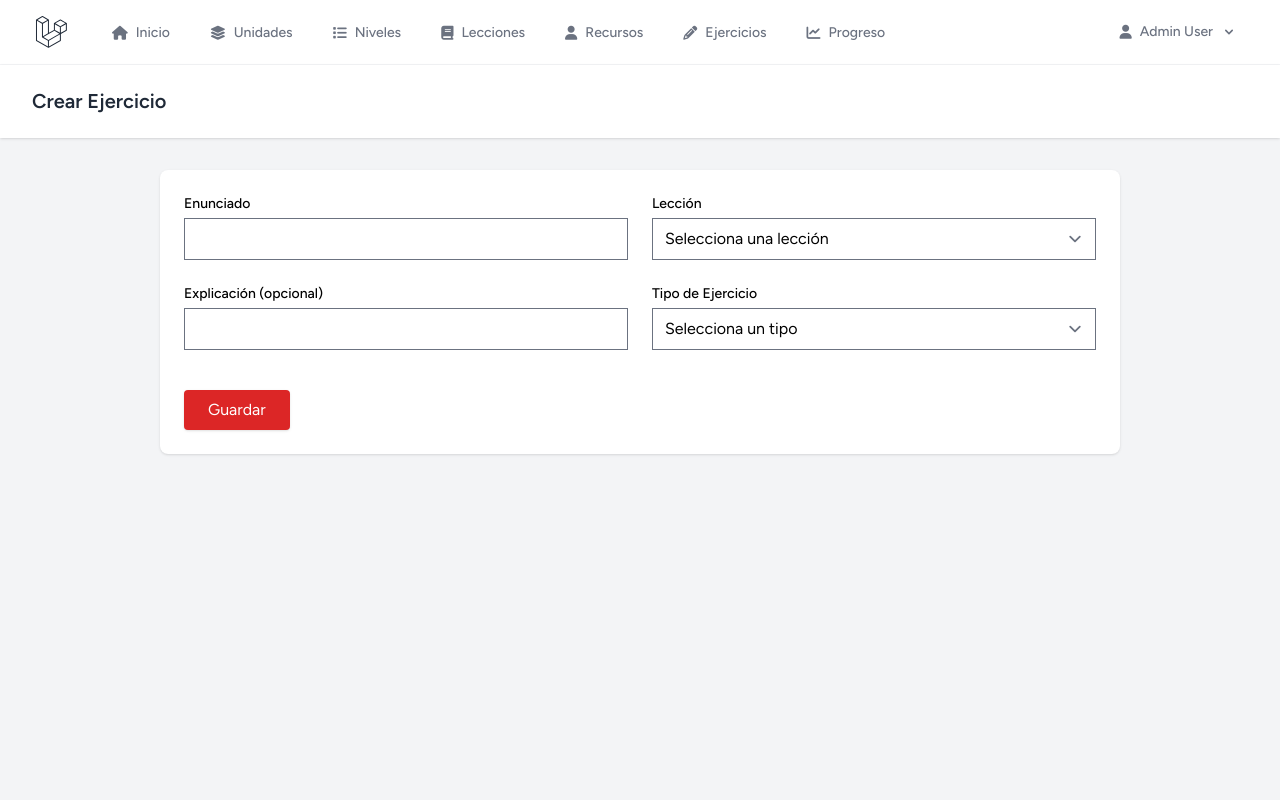
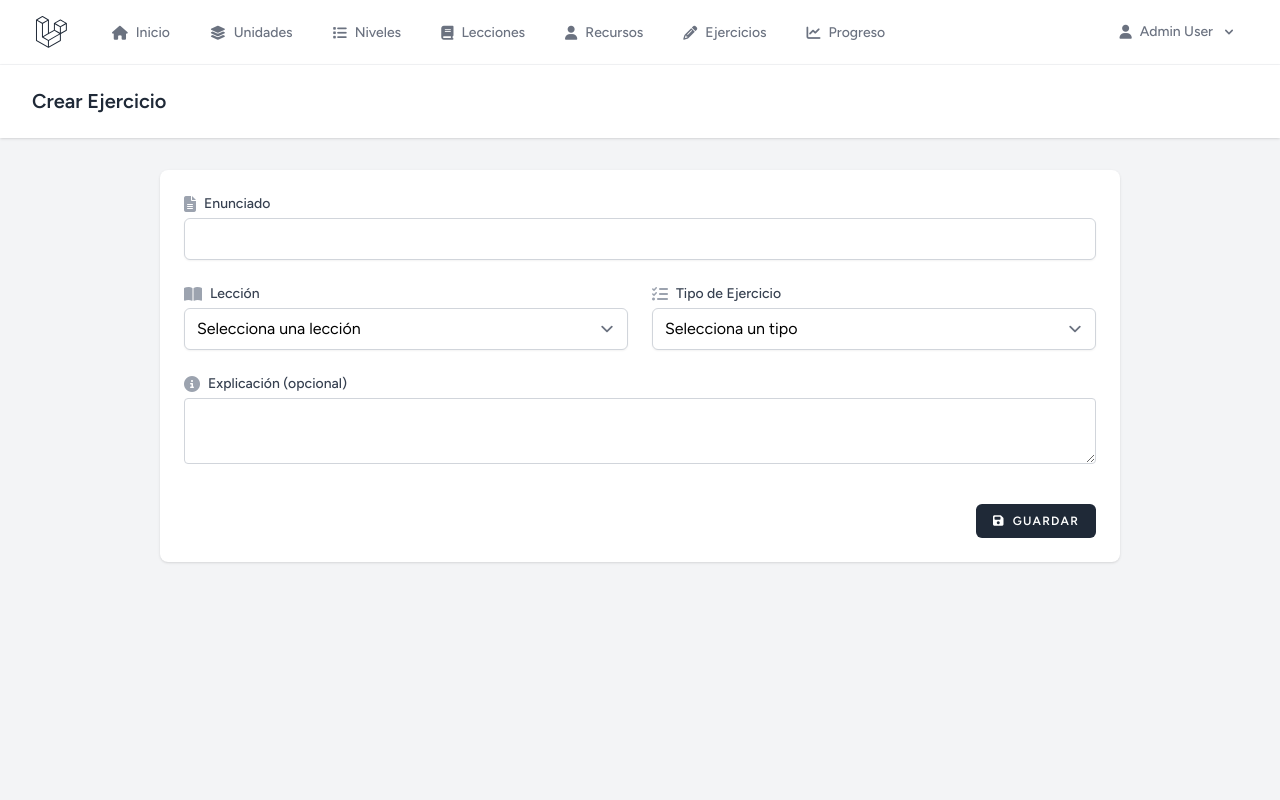
Before and after one commit to StevenU21/learning-english, a Laravel app: page /exercises/create in a window 1280 px wide. Run offline with Laravel 12, Linux system fonts and the light colour scheme; the visitor is signed in with stand-in values (Sample User, id 1); data comes from the database, SQL or seed files in the repository; style sheets or scripts are compiled from the project's sources; some libraries are stand-ins or nearby versions.

Commit message:
feat: Enhance UI components for exercise forms with improved styling and error handling

```diff
--- a/resources/js/Pages/Admin/Exercises/ExerciseForm.vue
+++ b/resources/js/Pages/Admin/Exercises/ExerciseForm.vue
@@ -8,6 +8,11 @@ import OrderElementsFields from './components/OrderElementsFields.vue';
 import CompleteSpacesFields from './components/CompleteSpacesFields.vue';
 import MatchDefinitionsFields from './components/MatchDefinitionsFields.vue';
 import CompleteDialogFields from './components/CompleteDialogFields.vue';
+import InputLabel from '@/Components/InputLabel.vue';
+import TextInput from '@/Components/TextInput.vue';
+import TextArea from '@/Components/TextArea.vue';
+import InputError from '@/Components/InputError.vue';
+import PrimaryButton from '@/Components/PrimaryButton.vue';
 
 const props = defineProps({
     form: { type: Object, required: true },
@@ -51,47 +56,69 @@ const componentMap = computed(() => {
 </script>
 
 <template>
-    <form @submit.prevent="onSubmit" class="space-y-6">
-        <div class="grid gap-6 md:grid-cols-2">
-            <div class="flex flex-col space-y-1">
-                <label class="text-sm font-medium">Enunciado</label>
-                <input v-model="form.prompt" type="text" class="input input-bordered w-full" />
-                <p v-if="errors.prompt" class="text-xs text-red-500">{{ errors.prompt }}</p>
+    <form @submit.prevent="onSubmit" class="space-y-8">
+        <!-- Campos básicos -->
+        <div class="grid grid-cols-2 gap-6">
+            <div class="md:col-span-2">
+                <div class="flex items-center gap-2 text-gray-300">
+                    <i class="fa-solid fa-file-lines text-gray-400"></i>
+                    <InputLabel for="prompt" value="Enunciado" />
+                </div>
+                <TextInput id="prompt" v-model="form.prompt" type="text" class="mt-1 block w-full" />
+                <InputError :message="errors.prompt" class="mt-2" />
             </div>
 
-            <div class="flex flex-col space-y-1">
-                <label class="text-sm font-medium">Lección</label>
-                <select v-model="form.lesson_id" class="input input-bordered w-full">
+            <div>
+                <div class="flex items-center gap-2 text-gray-300">
+                    <i class="fa-solid fa-book-open text-gray-400"></i>
+                    <InputLabel for="lesson_id" value="Lección" />
+                </div>
+                <select id="lesson_id" v-model="form.lesson_id"
+                    class="mt-1 block w-full rounded-md border-gray-300 shadow-sm focus:border-indigo-500 focus:ring-indigo-500 dark:border-gray-700 dark:bg-gray-900 dark:text-gray-300">
                     <option value="">Selecciona una lección</option>
                     <option v-for="lesson in lessons" :key="lesson.id" :value="lesson.id">{{ lesson.name }}</option>
                 </select>
-                <p v-if="errors.lesson_id" class="text-xs text-red-500">{{ errors.lesson_id }}</p>
+                <InputError :message="errors.lesson_id" class="mt-2" />
             </div>
 
-            <div class="flex flex-col space-y-1">
-                <label class="text-sm font-medium">Explicación (opcional)</label>
-                <input v-model="form.explanation" type="text" class="input input-bordered w-full" />
-                <p v-if="errors.explanation" class="text-xs text-red-500">{{ errors.explanation }}</p>
-            </div>
-
-            <div class="flex flex-col space-y-1">
-                <label class="text-sm font-medium">Tipo de Ejercicio</label>
-                <select v-model="form.exercise_type_id" class="input input-bordered w-full">
+            <div>
+                <div class="flex items-center gap-2 text-gray-300">
+                    <i class="fa-solid fa-list-check text-gray-400"></i>
+                    <InputLabel for="exercise_type_id" value="Tipo de Ejercicio" />
+                </div>
+                <select id="exercise_type_id" v-model="form.exercise_type_id"
+                    class="mt-1 block w-full rounded-md border-gray-300 shadow-sm focus:border-indigo-500 focus:ring-indigo-500 dark:border-gray-700 dark:bg-gray-900 dark:text-gray-300">
                     <option value="">Selecciona un tipo</option>
                     <option v-for="type in types" :key="type.id" :value="type.id">{{ type.name }}</option>
                 </select>
-                <p v-if="errors.exercise_type_id" class="text-xs text-red-500">{{ errors.exercise_type_id }}</p>
+                <InputError :message="errors.exercise_type_id" class="mt-2" />
+            </div>
+            <div class="md:col-span-2">
+                <div class="flex items-center gap-2 text-gray-300">
+                    <i class="fa-solid fa-info-circle text-gray-400"></i>
+                    <InputLabel for="explanation" value="Explicación (opcional)" />
+                </div>
+                <TextArea id="explanation" v-model="form.explanation" rows="2" class="mt-1 block w-full" />
+                <InputError :message="errors.explanation" class="mt-2" />
             </div>
         </div>
 
-        <div v-if="componentMap" class="border rounded p-4 bg-gray-50 dark:bg-gray-700/30">
+        <!-- Campos dinámicos por tipo -->
+        <div v-if="componentMap"
+            class="rounded-md border border-gray-200 dark:border-gray-700 bg-white dark:bg-gray-800 p-6">
+            <h3 class="text-sm font-semibold text-gray-700 dark:text-gray-300 mb-4 flex items-center gap-2">
+                <i class="fa-solid fa-layer-group text-gray-400"></i>
+                Configuración específica
+            </h3>
             <component :is="componentMap" :form="form" :errors="errors" />
         </div>
 
-        <div class="pt-4">
-            <button type="submit" class="px-6 py-2 bg-red-600 hover:bg-red-700 text-white rounded shadow">
+        <!-- Acciones -->
+        <div class="flex justify-end gap-3 pt-2">
+            <PrimaryButton type="submit" :disabled="form.processing" class="flex items-center gap-2">
+                <i class="fa-solid fa-save"></i>
                 {{ isEdit ? 'Actualizar' : 'Guardar' }}
-            </button>
+            </PrimaryButton>
         </div>
     </form>
 </template>
--- a/resources/js/Pages/Admin/Exercises/components/CompleteDialogFields.vue
+++ b/resources/js/Pages/Admin/Exercises/components/CompleteDialogFields.vue
@@ -21,28 +21,35 @@ function removeSolutionLine(idx) {
 }
 </script>
 <template>
-    <div class="space-y-4">
-        <h3 class="font-semibold text-sm">Frases disponibles</h3>
-        <div class="space-y-2">
-            <div v-for="(phrase, idx) in form.options" :key="idx" class="flex items-center space-x-2">
-                <input v-model="form.options[idx]" type="text" class="input input-sm flex-1" placeholder="Frase" />
-                <button type="button" @click="removePhrase(idx)" class="text-xs text-red-500">Quitar</button>
+  <div class="space-y-6">
+    <div class="flex items-center gap-2 text-gray-300 text-sm font-semibold">
+      <i class="fa-solid fa-comments text-gray-400"></i>
+      Frases disponibles
     </div>
-            <button type="button" @click="addPhrase"
-                class="px-3 py-1 bg-gray-200 dark:bg-gray-600 rounded text-xs">Agregar frase</button>
+    <div class="space-y-3">
+      <div v-for="(phrase, idx) in form.options" :key="idx" class="flex items-center gap-3">
+        <input v-model="form.options[idx]" type="text" class="flex-1 rounded-md border-gray-300 shadow-sm focus:border-indigo-500 focus:ring-indigo-500 dark:border-gray-700 dark:bg-gray-900 dark:text-gray-300" placeholder="Frase" />
+        <button type="button" @click="removePhrase(idx)" class="text-xs text-red-400 hover:text-red-300">Quitar</button>
+      </div>
+      <button type="button" @click="addPhrase" class="px-3 py-1.5 text-xs rounded-md bg-gray-200 text-gray-700 hover:bg-gray-300 dark:bg-gray-700 dark:text-gray-200 dark:hover:bg-gray-600">
+        <i class="fa-solid fa-plus mr-1"></i> Agregar frase
+      </button>
     </div>
 
-        <h3 class="font-semibold text-sm pt-2">Solución (orden correcto)</h3>
-        <div class="space-y-2">
-            <div v-for="(s, idx) in form.solution" :key="idx" class="flex items-center space-x-2">
-                <input v-model="form.solution[idx]" type="text" class="input input-sm flex-1"
-                    placeholder="Frase correcta" />
-                <button type="button" @click="removeSolutionLine(idx)" class="text-xs text-red-500">Quitar</button>
+    <div class="flex items-center gap-2 text-gray-300 text-sm font-semibold pt-2">
+      <i class="fa-solid fa-clipboard-check text-gray-400"></i>
+      Solución (orden correcto)
     </div>
-            <button type="button" @click="addSolutionLine"
-                class="px-3 py-1 bg-gray-200 dark:bg-gray-600 rounded text-xs">Agregar línea solución</button>
+    <div class="space-y-3">
+      <div v-for="(s, idx) in form.solution" :key="idx" class="flex items-center gap-3">
+        <input v-model="form.solution[idx]" type="text" class="flex-1 rounded-md border-gray-300 shadow-sm focus:border-indigo-500 focus:ring-indigo-500 dark:border-gray-700 dark:bg-gray-900 dark:text-gray-300" placeholder="Frase correcta" />
+        <button type="button" @click="removeSolutionLine(idx)" class="text-xs text-red-400 hover:text-red-300">Quitar</button>
       </div>
-        <p v-if="errors.options" class="text-xs text-red-500">{{ errors.options }}</p>
-        <p v-if="errors.solution" class="text-xs text-red-500">{{ errors.solution }}</p>
+      <button type="button" @click="addSolutionLine" class="px-3 py-1.5 text-xs rounded-md bg-gray-200 text-gray-700 hover:bg-gray-300 dark:bg-gray-700 dark:text-gray-200 dark:hover:bg-gray-600">
+        <i class="fa-solid fa-plus mr-1"></i> Agregar línea solución
+      </button>
+    </div>
+    <p v-if="errors.options" class="text-xs text-red-400">{{ errors.options }}</p>
+    <p v-if="errors.solution" class="text-xs text-red-400">{{ errors.solution }}</p>
   </div>
 </template>
--- a/resources/js/Pages/Admin/Exercises/components/CompleteSpacesFields.vue
+++ b/resources/js/Pages/Admin/Exercises/components/CompleteSpacesFields.vue
@@ -1,14 +1,17 @@
 <script setup>
 const props = defineProps({
-    form: { type: Object, required: true },
-    errors: { type: Object, default: () => ({}) }
+  form: { type: Object, required: true },
+  errors: { type: Object, default: () => ({}) }
 });
 if (!Array.isArray(props.form.solution)) props.form.solution = [];
 </script>
 <template>
-    <div class="space-y-2">
-        <h3 class="font-semibold text-sm">Solución</h3>
-        <input v-model="form.solution[0]" type="text" class="input w-full" placeholder="Ingresa la solución" />
-        <p v-if="errors.solution" class="text-xs text-red-500">{{ errors.solution }}</p>
+  <div class="space-y-3">
+    <div class="flex items-center gap-2 text-gray-300 text-sm font-semibold">
+      <i class="fa-solid fa-pen text-gray-400"></i>
+      Solución
     </div>
+    <input v-model="form.solution[0]" type="text" class="w-full rounded-md border-gray-300 shadow-sm focus:border-indigo-500 focus:ring-indigo-500 dark:border-gray-700 dark:bg-gray-900 dark:text-gray-300" placeholder="Ingresa la solución" />
+    <p v-if="errors.solution" class="text-xs text-red-400">{{ errors.solution }}</p>
+  </div>
 </template>
--- a/resources/js/Pages/Admin/Exercises/components/MatchColumnsFields.vue
+++ b/resources/js/Pages/Admin/Exercises/components/MatchColumnsFields.vue
@@ -15,19 +15,23 @@ function removePair(idx) {
 }
 </script>
 <template>
-    <div class="space-y-4">
-        <h3 class="font-semibold text-sm">Pares a relacionar</h3>
+  <div class="space-y-5">
+    <div class="flex items-center gap-2 text-gray-300 text-sm font-semibold">
+      <i class="fa-solid fa-link text-gray-400"></i>
+      Pares a relacionar
+    </div>
     <div class="space-y-3">
-            <div v-for="(pair, idx) in form.options" :key="idx" class="grid grid-cols-2 gap-2 items-center">
-                <input v-model="pair.left" type="text" placeholder="Columna A" class="input input-sm" />
-                <div class="flex space-x-2 items-center">
-                    <input v-model="pair.right" type="text" placeholder="Columna B" class="input input-sm flex-1" />
-                    <button type="button" @click="removePair(idx)" class="text-xs text-red-500">Quitar</button>
+      <div v-for="(pair, idx) in form.options" :key="idx" class="grid grid-cols-2 gap-3 items-center">
+        <input v-model="pair.left" type="text" placeholder="Columna A" class="rounded-md border-gray-300 shadow-sm focus:border-indigo-500 focus:ring-indigo-500 dark:border-gray-700 dark:bg-gray-900 dark:text-gray-300" />
+        <div class="flex items-center gap-2">
+          <input v-model="pair.right" type="text" placeholder="Columna B" class="flex-1 rounded-md border-gray-300 shadow-sm focus:border-indigo-500 focus:ring-indigo-500 dark:border-gray-700 dark:bg-gray-900 dark:text-gray-300" />
+          <button type="button" @click="removePair(idx)" class="text-xs text-red-400 hover:text-red-300">Quitar</button>
         </div>
       </div>
     </div>
-        <button type="button" @click="addPair" class="px-3 py-1 bg-gray-200 dark:bg-gray-600 rounded text-xs">Agregar
-            par</button>
-        <p v-if="errors.options" class="text-xs text-red-500">{{ errors.options }}</p>
+    <button type="button" @click="addPair" class="px-3 py-1.5 text-xs rounded-md bg-gray-200 text-gray-700 hover:bg-gray-300 dark:bg-gray-700 dark:text-gray-200 dark:hover:bg-gray-600">
+      <i class="fa-solid fa-plus mr-1"></i> Agregar par
+    </button>
+    <p v-if="errors.options" class="text-xs text-red-400">{{ errors.options }}</p>
   </div>
 </template>
--- a/resources/js/Pages/Admin/Exercises/components/MatchDefinitionsFields.vue
+++ b/resources/js/Pages/Admin/Exercises/components/MatchDefinitionsFields.vue
@@ -15,20 +15,23 @@ function removePair(idx) {
 }
 </script>
 <template>
-    <div class="space-y-4">
-        <h3 class="font-semibold text-sm">Conceptos y Definiciones</h3>
+  <div class="space-y-5">
+    <div class="flex items-center gap-2 text-gray-300 text-sm font-semibold">
+      <i class="fa-solid fa-shuffle text-gray-400"></i>
+      Conceptos y Definiciones
+    </div>
     <div class="space-y-3">
-            <div v-for="(pair, idx) in form.options" :key="idx" class="grid grid-cols-2 gap-2 items-center">
-                <input v-model="pair.concepto" type="text" placeholder="Concepto" class="input input-sm" />
-                <div class="flex space-x-2 items-center">
-                    <input v-model="pair.definicion" type="text" placeholder="Definición"
-                        class="input input-sm flex-1" />
-                    <button type="button" @click="removePair(idx)" class="text-xs text-red-500">Quitar</button>
+      <div v-for="(pair, idx) in form.options" :key="idx" class="grid grid-cols-2 gap-3 items-center">
+        <input v-model="pair.concepto" type="text" placeholder="Concepto" class="rounded-md border-gray-300 shadow-sm focus:border-indigo-500 focus:ring-indigo-500 dark:border-gray-700 dark:bg-gray-900 dark:text-gray-300" />
+        <div class="flex items-center gap-2">
+          <input v-model="pair.definicion" type="text" placeholder="Definición" class="flex-1 rounded-md border-gray-300 shadow-sm focus:border-indigo-500 focus:ring-indigo-500 dark:border-gray-700 dark:bg-gray-900 dark:text-gray-300" />
+          <button type="button" @click="removePair(idx)" class="text-xs text-red-400 hover:text-red-300">Quitar</button>
         </div>
       </div>
     </div>
-        <button type="button" @click="addPair" class="px-3 py-1 bg-gray-200 dark:bg-gray-600 rounded text-xs">Agregar
-            par</button>
-        <p v-if="errors.options" class="text-xs text-red-500">{{ errors.options }}</p>
+    <button type="button" @click="addPair" class="px-3 py-1.5 text-xs rounded-md bg-gray-200 text-gray-700 hover:bg-gray-300 dark:bg-gray-700 dark:text-gray-200 dark:hover:bg-gray-600">
+      <i class="fa-solid fa-plus mr-1"></i> Agregar par
+    </button>
+    <p v-if="errors.options" class="text-xs text-red-400">{{ errors.options }}</p>
   </div>
 </template>
--- a/resources/js/Pages/Admin/Exercises/components/MultipleChoiceFields.vue
+++ b/resources/js/Pages/Admin/Exercises/components/MultipleChoiceFields.vue
@@ -1,14 +1,11 @@
 <script setup>
-import { reactive } from 'vue';
-
 const props = defineProps({
   form: { type: Object, required: true },
   errors: { type: Object, default: () => ({}) }
 });
 
-if (!Array.isArray(props.form.options)) {
-    props.form.options = [];
-}
+if (!Array.isArray(props.form.options)) props.form.options = [];
+if (!Array.isArray(props.form.solution)) props.form.solution = [];
 
 function addOption() {
   if (props.form.options.length >= 4) return;
@@ -19,31 +16,36 @@ function removeOption(idx) {
 }
 function toggleSolution(idx) {
   const value = props.form.options[idx];
-    if (!Array.isArray(props.form.solution)) props.form.solution = [];
-    const i = props.form.solution.indexOf(String(value));
-    if (i === -1) props.form.solution.push(String(value)); else props.form.solution.splice(i, 1);
+  const valStr = String(value);
+  const i = props.form.solution.indexOf(valStr);
+  if (i === -1) props.form.solution.push(valStr); else props.form.solution.splice(i, 1);
 }
 function isChecked(opt) {
-    if (!Array.isArray(props.form.solution)) return false;
   return props.form.solution.includes(String(opt));
 }
 </script>
 <template>
-    <div class="space-y-4">
-        <h3 class="font-semibold text-sm">Opciones (máx 4)</h3>
-        <div class="space-y-2">
-            <div v-for="(opt, idx) in form.options" :key="idx" class="flex items-center space-x-2">
-                <input v-model="form.options[idx]" type="text" class="input input-sm flex-1" placeholder="Opción" />
-                <input type="checkbox" :checked="isChecked(opt)" @change="toggleSolution(idx)" class="h-4 w-4" />
-                <button type="button" @click="removeOption(idx)"
-                    class="text-xs text-red-500 hover:underline">Quitar</button>
+  <div class="space-y-5">
+    <div class="flex items-center gap-2 text-gray-300 text-sm font-semibold">
+      <i class="fa-solid fa-list text-gray-400"></i>
+      Opciones (máx 4)
+    </div>
+    <div class="space-y-3">
+      <div v-for="(opt, idx) in form.options" :key="idx" class="flex items-center gap-3">
+        <input v-model="form.options[idx]" type="text" class="flex-1 rounded-md border-gray-300 shadow-sm focus:border-indigo-500 focus:ring-indigo-500 dark:border-gray-700 dark:bg-gray-900 dark:text-gray-300" placeholder="Opción" />
+        <label class="flex items-center gap-1 text-xs text-gray-300">
+          <input type="checkbox" :checked="isChecked(opt)" @change="toggleSolution(idx)" class="h-4 w-4 rounded border-gray-300 text-indigo-600 focus:ring-indigo-500 dark:border-gray-600" />
+          Correcta
+        </label>
+        <button type="button" @click="removeOption(idx)" class="text-xs text-red-400 hover:text-red-300">Quitar</button>
       </div>
     </div>
-        <div class="flex space-x-3">
-            <button type="button" @click="addOption" :disabled="form.options.length >= 4"
-                class="px-3 py-1 bg-gray-200 dark:bg-gray-600 rounded text-xs">Agregar opción</button>
+    <div class="flex gap-3">
+      <button type="button" @click="addOption" :disabled="form.options.length >= 4" class="px-3 py-1.5 text-xs rounded-md bg-gray-200 text-gray-700 hover:bg-gray-300 disabled:opacity-50 dark:bg-gray-700 dark:text-gray-200 dark:hover:bg-gray-600">
+        <i class="fa-solid fa-plus mr-1"></i> Agregar opción
+      </button>
     </div>
-        <p v-if="errors.options" class="text-xs text-red-500">{{ errors.options }}</p>
-        <p v-if="errors.solution" class="text-xs text-red-500">{{ errors.solution }}</p>
+    <p v-if="errors.options" class="text-xs text-red-400">{{ errors.options }}</p>
+    <p v-if="errors.solution" class="text-xs text-red-400">{{ errors.solution }}</p>
   </div>
 </template>
--- a/resources/js/Pages/Admin/Exercises/components/OrderElementsFields.vue
+++ b/resources/js/Pages/Admin/Exercises/components/OrderElementsFields.vue
@@ -14,26 +14,30 @@ function removeElement(idx) {
   props.form.options.splice(idx, 1);
 }
 function setSolutionOrder() {
-    // Solution is a copy of current order
   props.form.solution = [...props.form.options];
 }
 </script>
 <template>
+  <div class="space-y-5">
+    <div class="flex items-center gap-2 text-gray-300 text-sm font-semibold">
+      <i class="fa-solid fa-arrow-down-short-wide text-gray-400"></i>
+      Elementos a ordenar
+    </div>
     <div class="space-y-3">
-        <h3 class="font-semibold text-sm">Elementos a ordenar</h3>
-        <div class="space-y-2">
-            <div v-for="(el, idx) in form.options" :key="idx" class="flex space-x-2 items-center">
-                <input v-model="form.options[idx]" type="text" class="input input-sm flex-1" placeholder="Elemento" />
-                <button type="button" @click="removeElement(idx)" class="text-xs text-red-500">Quitar</button>
+      <div v-for="(el, idx) in form.options" :key="idx" class="flex items-center gap-3">
+        <input v-model="form.options[idx]" type="text" class="flex-1 rounded-md border-gray-300 shadow-sm focus:border-indigo-500 focus:ring-indigo-500 dark:border-gray-700 dark:bg-gray-900 dark:text-gray-300" placeholder="Elemento" />
+        <button type="button" @click="removeElement(idx)" class="text-xs text-red-400 hover:text-red-300">Quitar</button>
       </div>
     </div>
-        <div class="flex space-x-4">
-            <button type="button" @click="addElement"
-                class="px-3 py-1 bg-gray-200 dark:bg-gray-600 rounded text-xs">Agregar</button>
-            <button type="button" @click="setSolutionOrder"
-                class="px-3 py-1 bg-gray-200 dark:bg-gray-600 rounded text-xs">Usar orden actual como solución</button>
+    <div class="flex flex-wrap gap-3">
+      <button type="button" @click="addElement" class="px-3 py-1.5 text-xs rounded-md bg-gray-200 text-gray-700 hover:bg-gray-300 dark:bg-gray-700 dark:text-gray-200 dark:hover:bg-gray-600">
+        <i class="fa-solid fa-plus mr-1"></i> Agregar
+      </button>
+      <button type="button" @click="setSolutionOrder" class="px-3 py-1.5 text-xs rounded-md bg-indigo-600 text-white hover:bg-indigo-500">
+        <i class="fa-solid fa-check mr-1"></i> Usar orden actual como solución
+      </button>
     </div>
-        <p v-if="errors.options" class="text-xs text-red-500">{{ errors.options }}</p>
-        <p v-if="errors.solution" class="text-xs text-red-500">{{ errors.solution }}</p>
+    <p v-if="errors.options" class="text-xs text-red-400">{{ errors.options }}</p>
+    <p v-if="errors.solution" class="text-xs text-red-400">{{ errors.solution }}</p>
   </div>
 </template>
--- a/resources/js/Pages/Admin/Exercises/components/ShortAnswerFields.vue
+++ b/resources/js/Pages/Admin/Exercises/components/ShortAnswerFields.vue
@@ -1,15 +1,17 @@
 <script setup>
 const props = defineProps({
-    form: { type: Object, required: true },
-    errors: { type: Object, default: () => ({}) }
+  form: { type: Object, required: true },
+  errors: { type: Object, default: () => ({}) }
 });
 if (!Array.isArray(props.form.solution)) props.form.solution = [];
 </script>
 <template>
-    <div class="space-y-2">
-        <h3 class="font-semibold text-sm">Respuesta</h3>
-        <textarea v-model="form.solution[0]" rows="3" class="input w-full"
-            placeholder="Ingresa la respuesta"></textarea>
-        <p v-if="errors.solution" class="text-xs text-red-500">{{ errors.solution }}</p>
+  <div class="space-y-3">
+    <div class="flex items-center gap-2 text-gray-300 text-sm font-semibold">
+      <i class="fa-solid fa-comment-dots text-gray-400"></i>
+      Respuesta
     </div>
+    <textarea v-model="form.solution[0]" rows="3" class="w-full rounded-md border-gray-300 shadow-sm focus:border-indigo-500 focus:ring-indigo-500 dark:border-gray-700 dark:bg-gray-900 dark:text-gray-300" placeholder="Ingresa la respuesta"></textarea>
+    <p v-if="errors.solution" class="text-xs text-red-400">{{ errors.solution }}</p>
+  </div>
 </template>
--- a/resources/js/Pages/Admin/Exercises/components/TrueFalseFields.vue
+++ b/resources/js/Pages/Admin/Exercises/components/TrueFalseFields.vue
@@ -1,24 +1,38 @@
 <script setup>
 const props = defineProps({
-    form: { type: Object, required: true },
-    errors: { type: Object, default: () => ({}) }
+  form: { type: Object, required: true },
+  errors: { type: Object, default: () => ({}) }
 });
 
 const options = ['True', 'False'];
 if (!Array.isArray(props.form.solution)) props.form.solution = [];
 
 function select(value) {
-    props.form.solution = [value];
+  props.form.solution = [value];
 }
 </script>
 <template>
-    <div class="space-y-2">
-        <h3 class="font-semibold text-sm">Selecciona la respuesta correcta</h3>
-        <div class="flex space-x-4">
-            <button type="button" v-for="opt in options" :key="opt" @click="select(opt)"
-                :class="['px-4 py-2 rounded border', form.solution[0] === opt ? 'bg-red-600 text-white' : 'bg-white dark:bg-gray-700']">{{
-                opt }}</button>
-        </div>
-        <p v-if="errors.solution" class="text-xs text-red-500">{{ errors.solution }}</p>
+  <div class="space-y-4">
+    <div class="flex items-center gap-2 text-gray-300 text-sm font-semibold">
+      <i class="fa-solid fa-check-double text-gray-400"></i>
+      Selecciona la respuesta correcta
     </div>
+    <div class="flex gap-4 flex-wrap">
+      <button
+        type="button"
+        v-for="opt in options"
+        :key="opt"
+        @click="select(opt)"
+        :class="[
+          'px-5 py-2 rounded-md border text-sm font-medium transition',
+          form.solution[0] === opt
+            ? 'bg-indigo-600 border-indigo-600 text-white shadow'
+            : 'bg-gray-200 dark:bg-gray-700 border-gray-300 dark:border-gray-600 text-gray-700 dark:text-gray-200 hover:bg-gray-300 dark:hover:bg-gray-600'
+        ]"
+      >
+        {{ opt }}
+      </button>
+    </div>
+    <p v-if="errors.solution" class="text-xs text-red-400">{{ errors.solution }}</p>
+  </div>
 </template>
```
Lines whose indentation alone changed are shown as unchanged.
